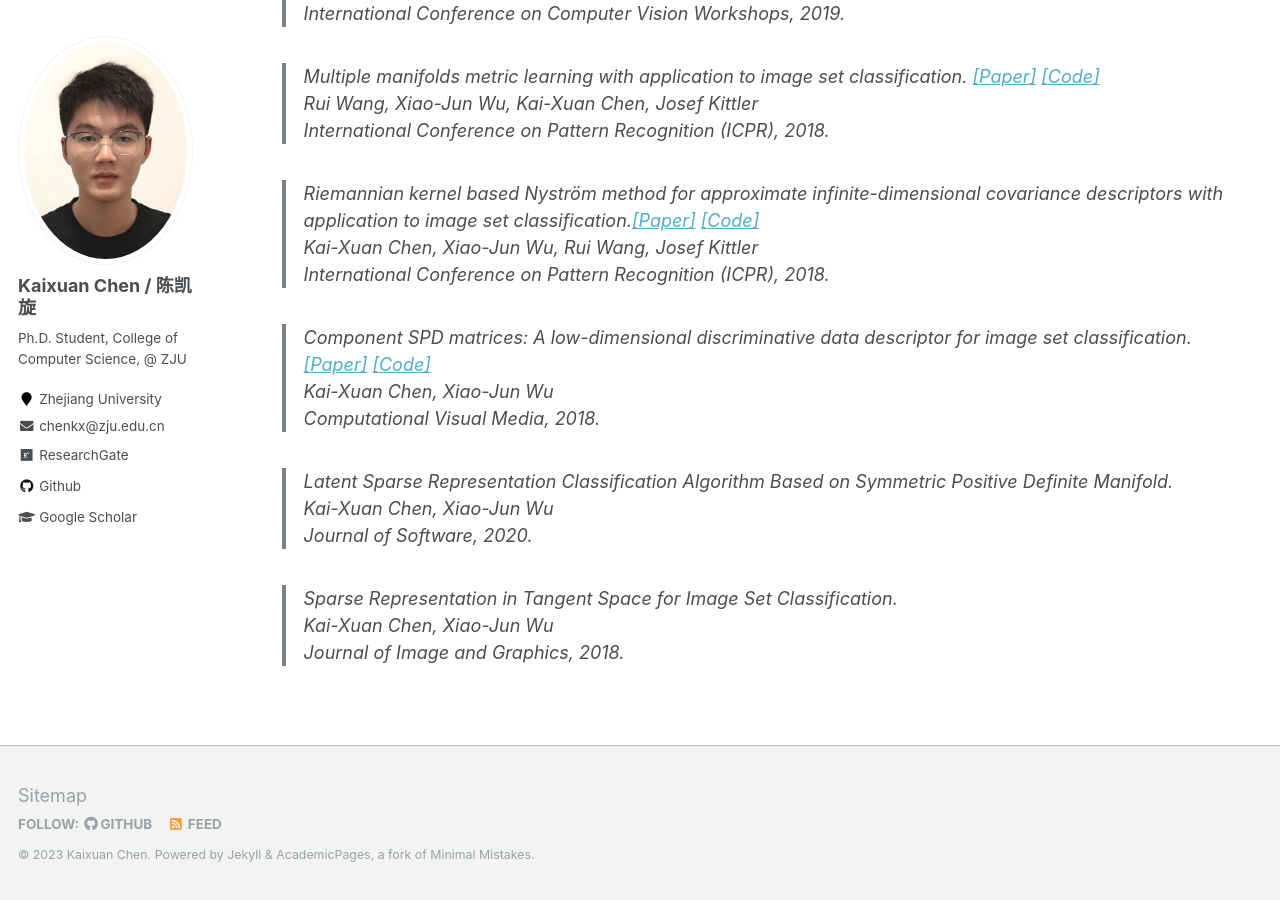
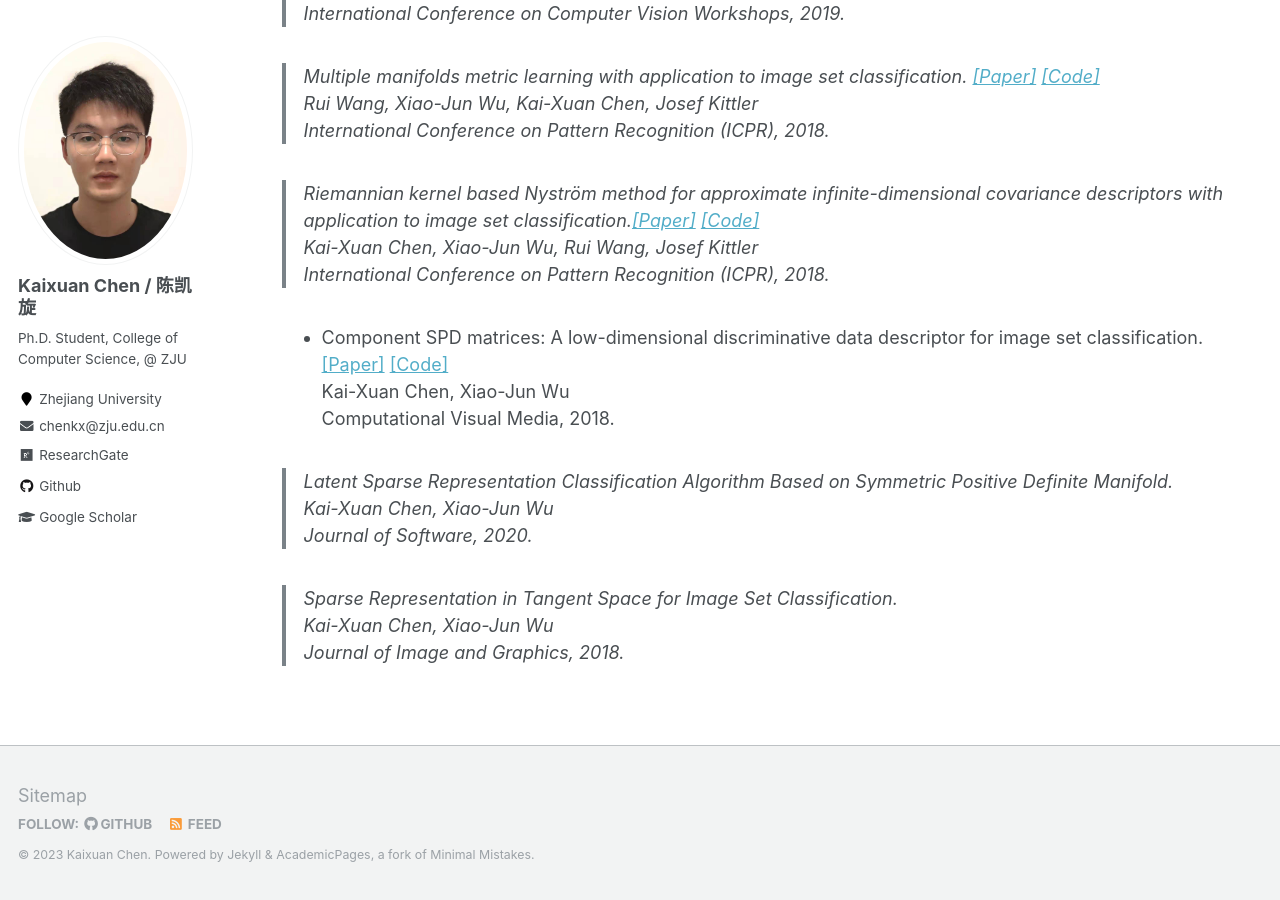
Before and after one commit to chenchkx/chenchkx.github.io, a Jekyll site: the page built from _pages/publications.md, in a window 1280 px wide and 900 px high, scrolled down 1514 px. Built offline with Jekyll 4.4.1, drawn with Linux system fonts in a browser that asks for light colours.

Commit message:
update publicatons

```diff
--- a/_pages/publications.md
+++ b/_pages/publications.md
@@ -61,9 +61,9 @@ redirect_from:
 > Kai-Xuan Chen, Xiao-Jun Wu, Rui Wang, Josef Kittler \\
 > International Conference on Pattern Recognition (ICPR), 2018.
 
-> Component SPD matrices: A low-dimensional discriminative data descriptor for image set classification.<a href="https://link.springer.com/article/10.1007/s41095-018-0119-7" target="_blank">[Paper]</a> <a href="https://github.com/chenchkx/ComponentSPD" target="_blank">[Code]</a> \\
-> Kai-Xuan Chen, Xiao-Jun Wu \\
-> Computational Visual Media, 2018.
+- Component SPD matrices: A low-dimensional discriminative data descriptor for image set classification.<a href="https://link.springer.com/article/10.1007/s41095-018-0119-7" target="_blank">[Paper]</a> <a href="https://github.com/chenchkx/ComponentSPD" target="_blank">[Code]</a> \\
+Kai-Xuan Chen, Xiao-Jun Wu \\
+Computational Visual Media, 2018.
 
 > Latent Sparse Representation Classification Algorithm Based on Symmetric Positive Definite Manifold.\\
 > Kai-Xuan Chen, Xiao-Jun Wu \\
```
